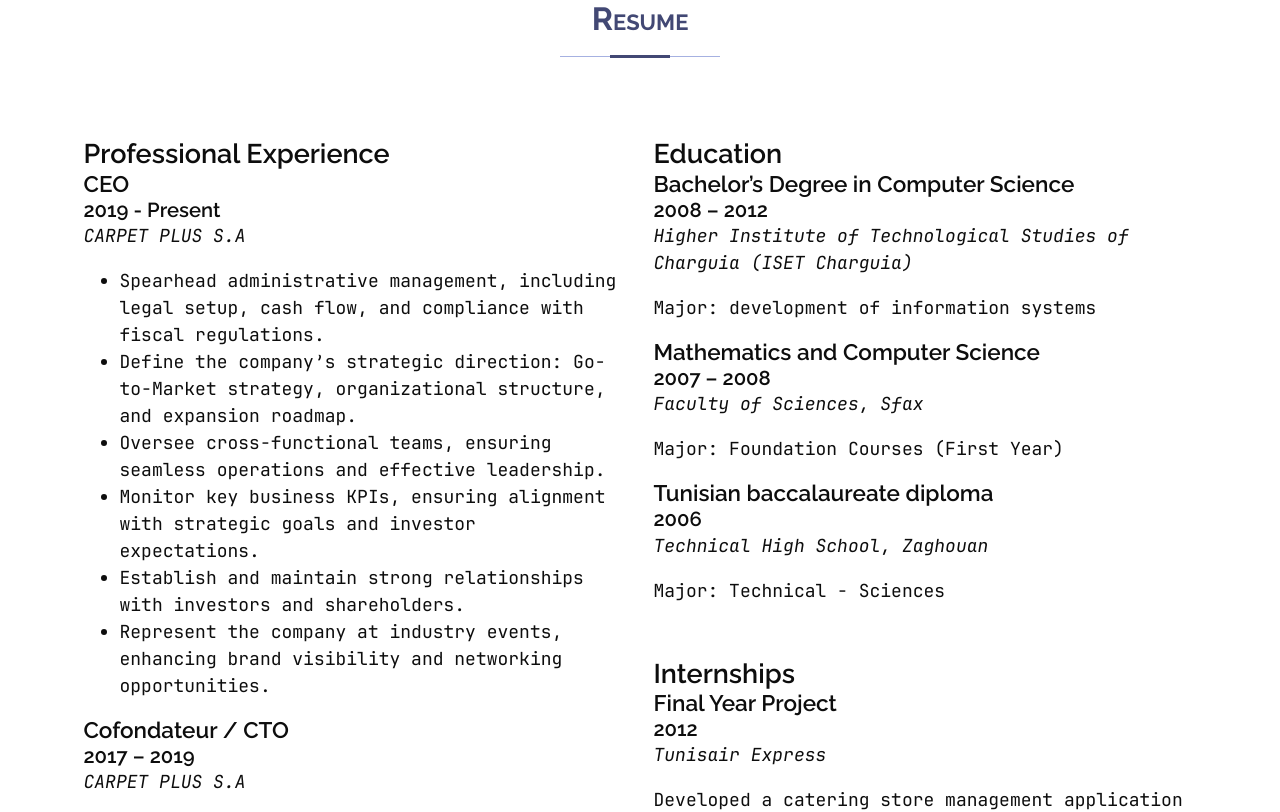
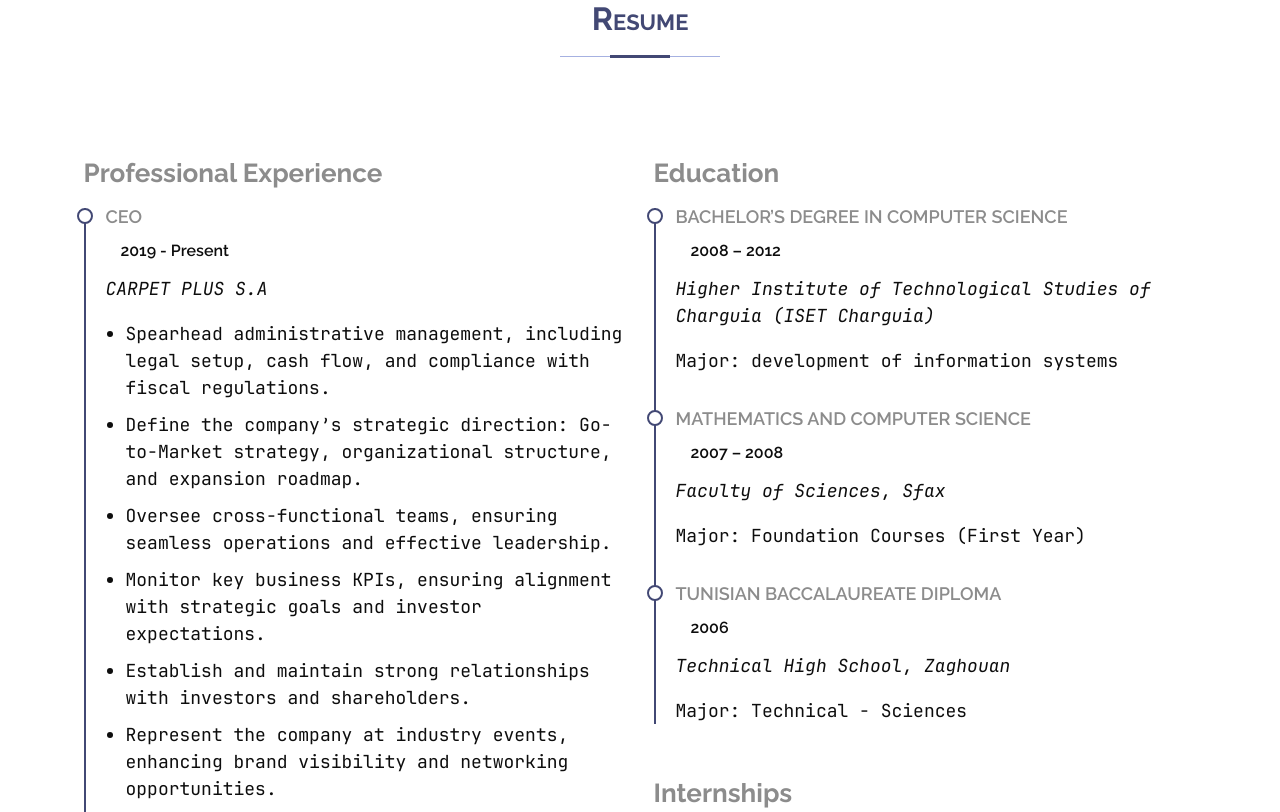
Before and after one commit to felehdev/portfolio-resume-frontend, a React (Vite) app: page / in a window 1280 px wide. Shown: the part 1600-2412 px from the top of the page. Built offline with nearby package versions, Linux system fonts and the light colour scheme.

Commit message:
feat: style Resume component

```diff
--- /dev/null
+++ b/src/assets/styles/components/_resume.scss
@@ -0,0 +1,58 @@
+/*--------------------------------------------------------------
+# Resume Section
+--------------------------------------------------------------*/
+.resume .resume-title {
+  color: $gray;
+  font-size: 26px;
+  font-weight: 700;
+  margin-top: 20px;
+  margin-bottom: 20px;
+}
+
+.resume .resume-item {
+  padding: 0 0 20px 20px;
+  margin-top: -2px;
+  border-left: 2px solid $primary;
+  position: relative;
+}
+
+.resume .resume-item h4 {
+  line-height: 18px;
+  font-size: 18px;
+  font-weight: 600;
+  text-transform: uppercase;
+  color: $gray;
+  margin-bottom: 10px;
+}
+
+.resume .resume-item h5 {
+  font-size: 16px;
+  padding: 5px 15px;
+  display: inline-block;
+  font-weight: 600;
+  margin-bottom: 10px;
+}
+
+.resume .resume-item ul {
+  padding-left: 20px;
+}
+
+.resume .resume-item ul li {
+  padding-bottom: 10px;
+}
+
+.resume .resume-item:last-child {
+  padding-bottom: 0;
+}
+
+.resume .resume-item::before {
+  content: "";
+  position: absolute;
+  width: 16px;
+  height: 16px;
+  border-radius: 50px;
+  left: -9px;
+  top: 0;
+  background: $white;
+  border: 2px solid $primary;
+}
--- a/src/assets/styles/main.scss
+++ b/src/assets/styles/main.scss
@@ -6,6 +6,7 @@
 @import "section";
 @import "components/home";
 @import "components/skills";
+@import "components/resume";
 @import "components/quotes";
 @import "components/contact";
 @import "responsive";
```
